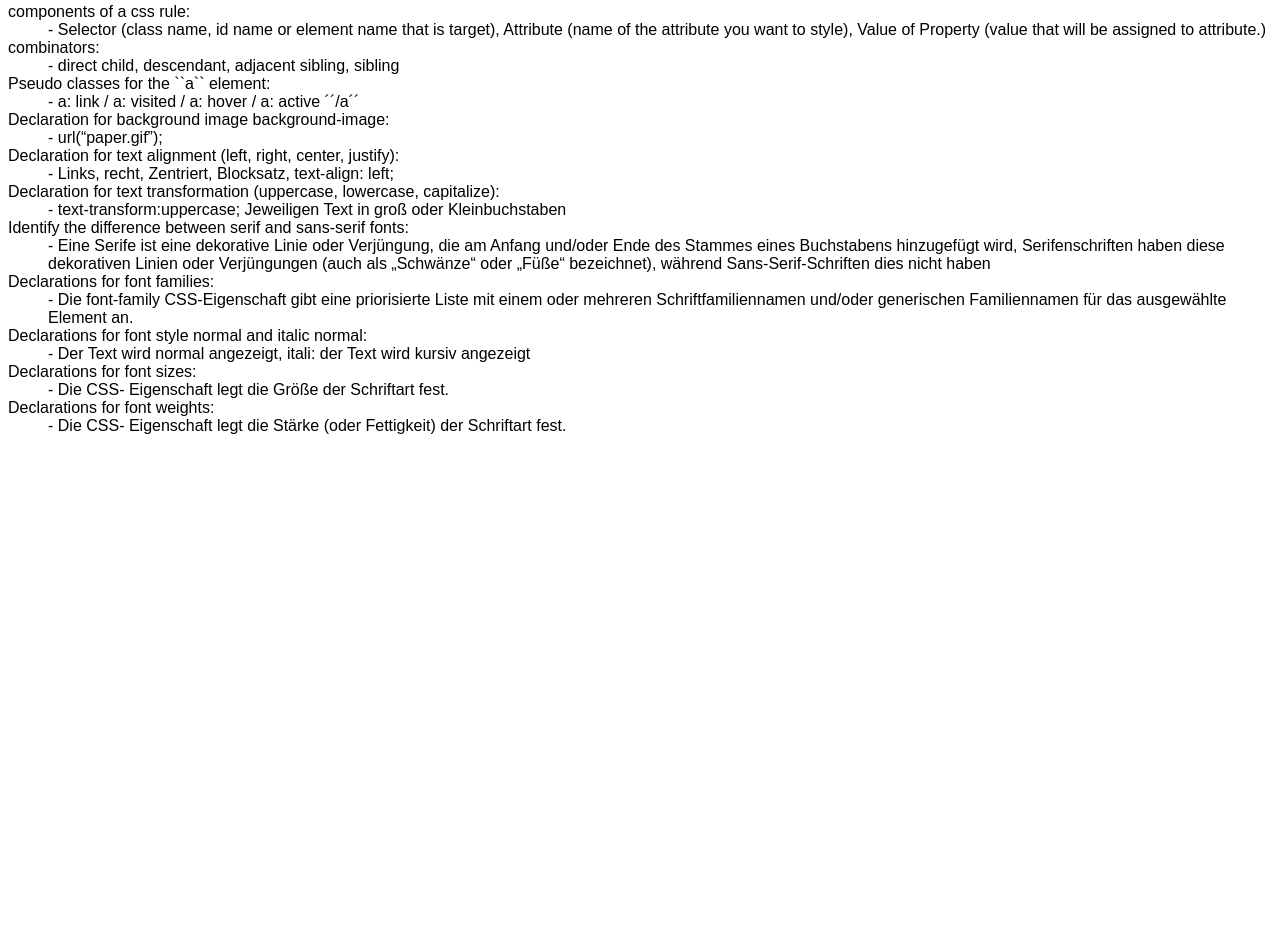
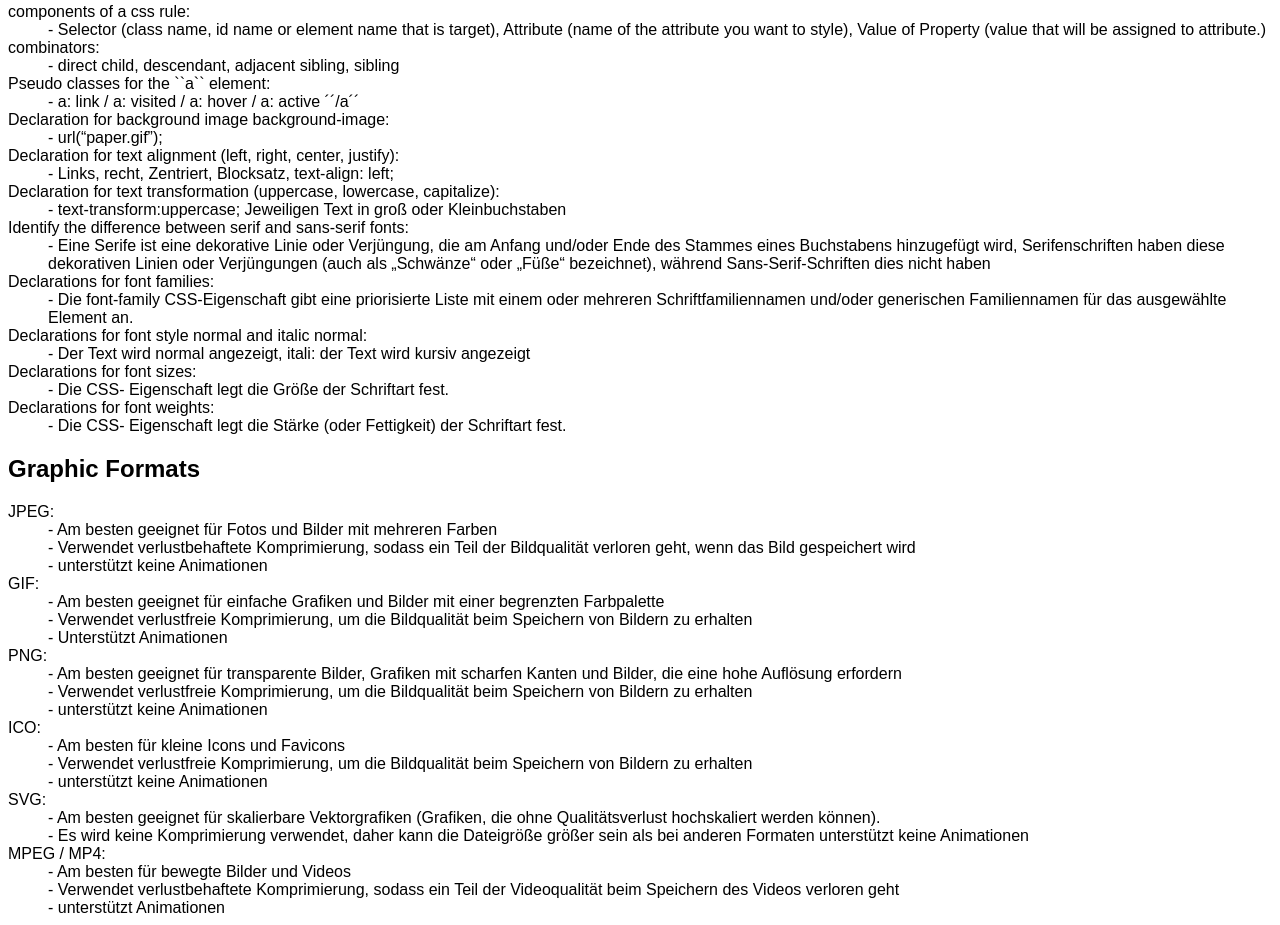
Before and after one commit to if-03-01-2bhif-wmc-2223/floating-assignment-cheat-sheet-Marco-Preinfalk, a plain HTML site: page index.html in a window 1280 px wide. Shown: the part 1188-2113 px from the top of the page. Before the commit the page ends 1639 px from the top, so only its background shows below. Drawn offline with Linux system fonts and the light colour scheme.

Commit message:
Add files via upload

```diff
--- a/index.html
+++ b/index.html
@@ -100,3 +100,39 @@
 <dd>- Die CSS- Eigenschaft legt die Stärke (oder Fettigkeit) der Schriftart fest. </dd>
 
 </dl>
+
+<h2>Graphic Formats</h2>
+<dt>JPEG:</dt>
+
+<dd> - Am besten geeignet für Fotos und Bilder mit mehreren Farben </dd>
+<dd> - Verwendet verlustbehaftete Komprimierung, sodass ein Teil der Bildqualität verloren geht, wenn das Bild gespeichert wird </dd>
+<dd> - unterstützt keine Animationen </dd>
+
+<dt> GIF: </dt>
+
+<dd> - Am besten geeignet für einfache Grafiken und Bilder mit einer begrenzten Farbpalette </dd>
+<dd> - Verwendet verlustfreie Komprimierung, um die Bildqualität beim Speichern von Bildern zu erhalten </dd>
+<dd> - Unterstützt Animationen </dd>
+
+<dt> PNG: </dt>
+
+<dd> - Am besten geeignet für transparente Bilder, Grafiken mit scharfen Kanten und Bilder, die eine hohe Auflösung erfordern </dd>
+<dd> - Verwendet verlustfreie Komprimierung, um die Bildqualität beim Speichern von Bildern zu erhalten </dd>
+<dd> - unterstützt keine Animationen </dd>
+
+<dt> ICO: </dt>
+
+<dd> - Am besten für kleine Icons und Favicons </dd>
+<dd> - Verwendet verlustfreie Komprimierung, um die Bildqualität beim Speichern von Bildern zu erhalten </dd>
+<dd> - unterstützt keine Animationen </dd>
+
+<dt> SVG: </dt>
+
+<dd> - Am besten geeignet für skalierbare Vektorgrafiken (Grafiken, die ohne Qualitätsverlust hochskaliert werden können). </dd>
+<dd> - Es wird keine Komprimierung verwendet, daher kann die Dateigröße größer sein als bei anderen Formaten unterstützt keine Animationen </dd>
+
+<dt> MPEG / MP4: </dt>
+
+<dd> - Am besten für bewegte Bilder und Videos </dd>
+<dd> - Verwendet verlustbehaftete Komprimierung, sodass ein Teil der Videoqualität beim Speichern des Videos verloren geht </dd>
+<dd> - unterstützt Animationen </dd>
```
